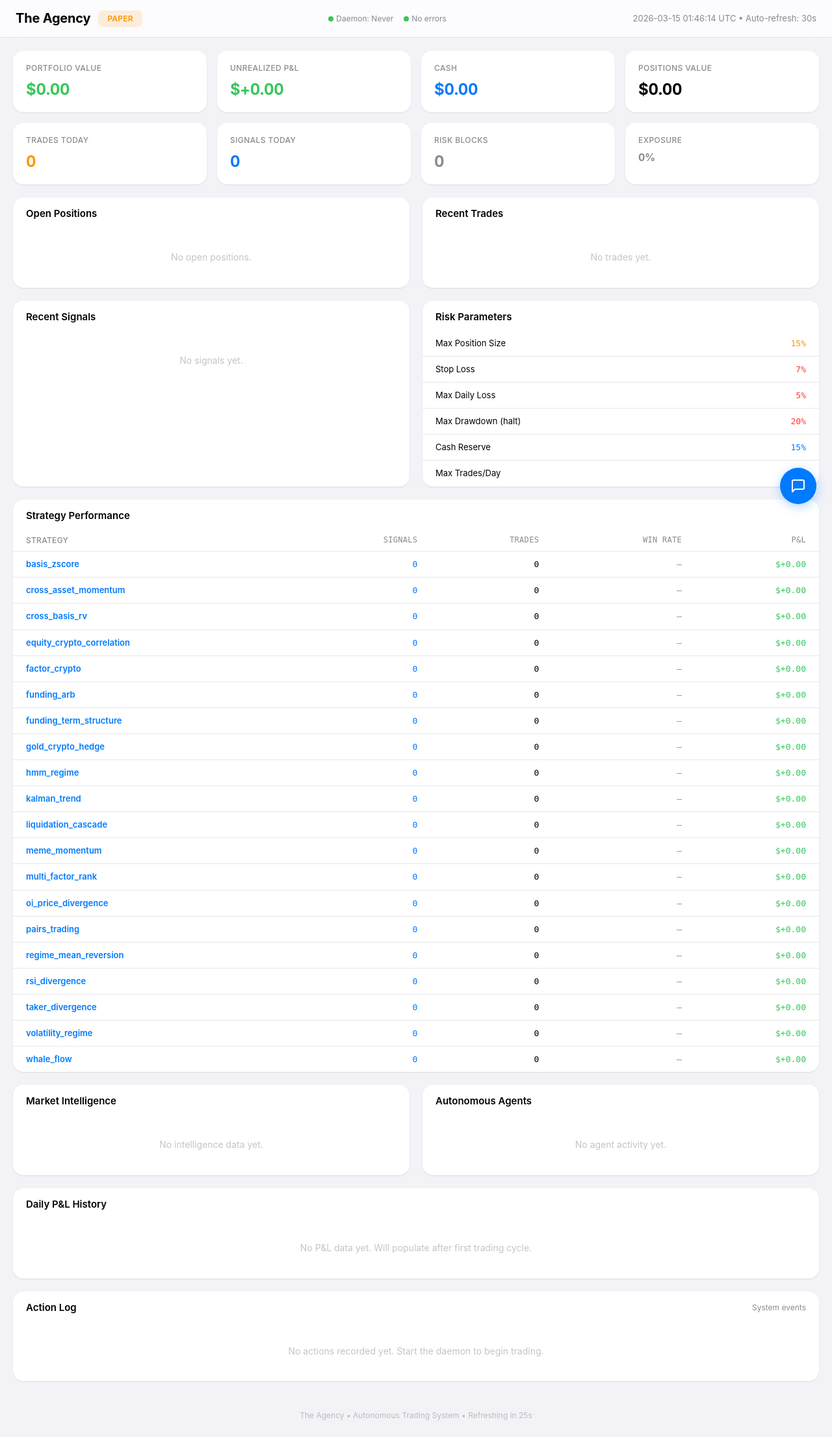
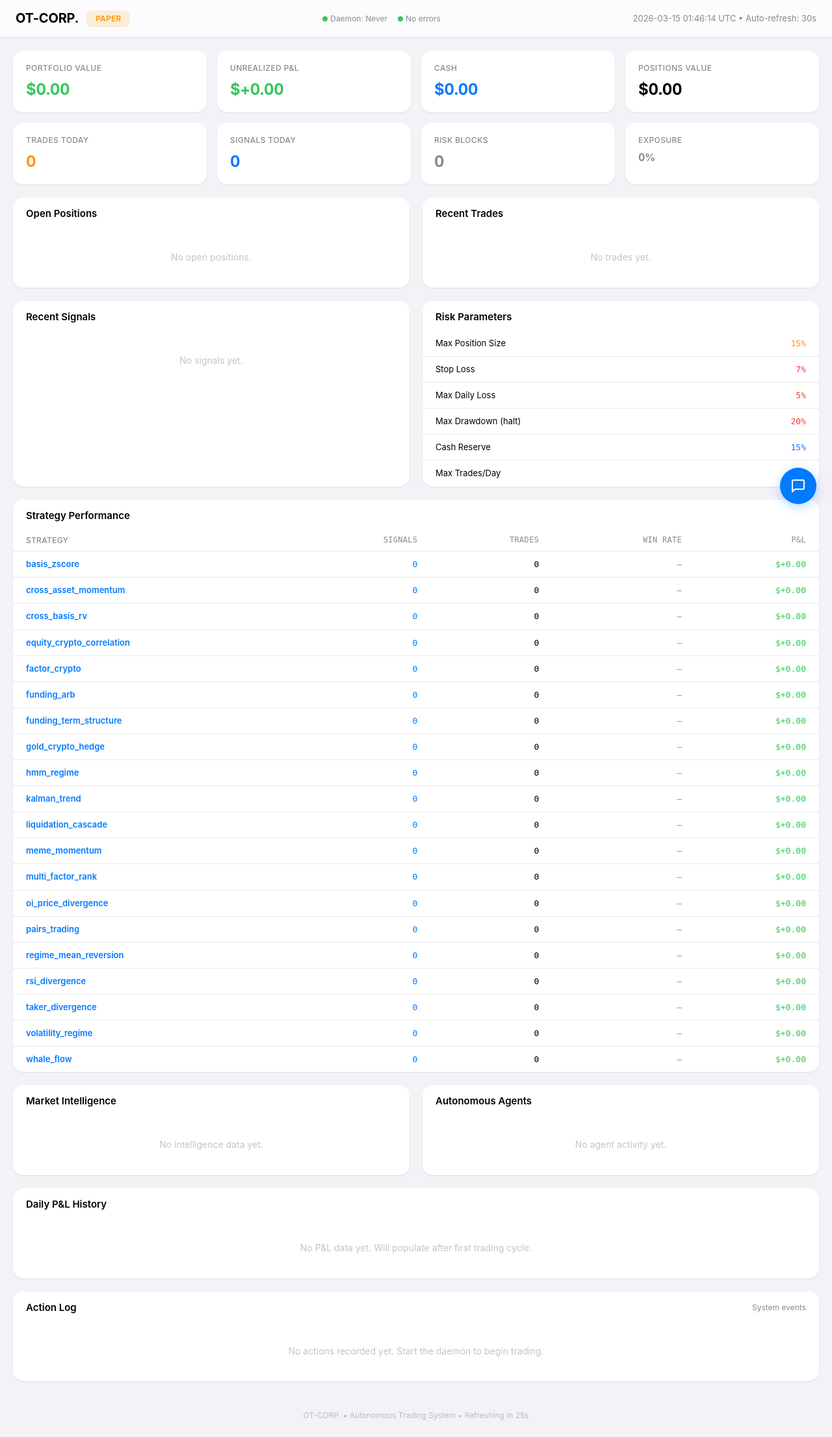
Before and after one commit to onlytim3/OT-CORP, a Flask app: page / in a window 1280 px wide. Shown: the whole page at 65% size. Run offline with Flask 3, Linux system fonts and the light colour scheme; data that the repository does not hold is empty.

Commit message:
Rebrand to OT-CORP. and finalize Render deployment config
Co-Authored-By: Claude Opus 4.6 <noreply@anthropic.com>

```diff
--- a/render.yaml
+++ b/render.yaml
@@ -3,7 +3,7 @@ databases: []
 services:
   # ── Web Dashboard + Trading Daemon (single service) ──────────────
   - type: web
-    name: the-agency
+    name: ot-corp
     runtime: python
     region: ohio
     plan: starter
--- a/trading/monitor/templates/dashboard.html
+++ b/trading/monitor/templates/dashboard.html
@@ -3,7 +3,7 @@
 <head>
     <meta charset="UTF-8">
     <meta name="viewport" content="width=device-width, initial-scale=1.0">
-    <title>The Agency — Trading Dashboard</title>
+    <title>OT-CORP. — Trading Dashboard</title>
     <!-- Auto-refresh via AJAX below, meta refresh as fallback -->
     <meta http-equiv="refresh" content="120">
     <style>
@@ -905,7 +905,7 @@
     <!-- Header -->
     <div class="header">
         <div style="display:flex;align-items:center;gap:12px;">
-            <h1>The Agency</h1>
+            <h1>OT-CORP.</h1>
             <span class="mode {{ 'mode-paper' if mode == 'PAPER' else 'mode-live' }}">{{ mode }}</span>
         </div>
         <div id="healthStrip" style="display:flex;gap:16px;font-size:12px;color:var(--text-secondary);">
@@ -1205,7 +1205,7 @@
         </div>
 
         <div class="footer">
-            The Agency &bull; Autonomous Trading System &bull;
+            OT-CORP. &bull; Autonomous Trading System &bull;
             <span id="refresh-status">Auto-refresh: 30s</span>
         </div>
     </div>
--- a/trading/scheduler.py
+++ b/trading/scheduler.py
@@ -677,7 +677,7 @@ def start_daemon(interval_hours=4, paper=False):
 
     mode = "PAPER" if TRADING_MODE == "paper" or paper else "LIVE"
     console.print(f"\n[bold green]{'='*60}[/]")
-    console.print(f"[bold green]  AUTONOMOUS TRADER v5.0 -- {mode} MODE[/bold green]")
+    console.print(f"[bold green]  OT-CORP. AUTONOMOUS TRADER v5.0 -- {mode} MODE[/bold green]")
     console.print(f"[bold green]  Self-Evolving Trading System[/bold green]")
     console.print(f"[bold green]  Execution: AsterDex Perpetual Futures[/bold green]")
     console.print(f"[bold green]{'='*60}[/]")
```
